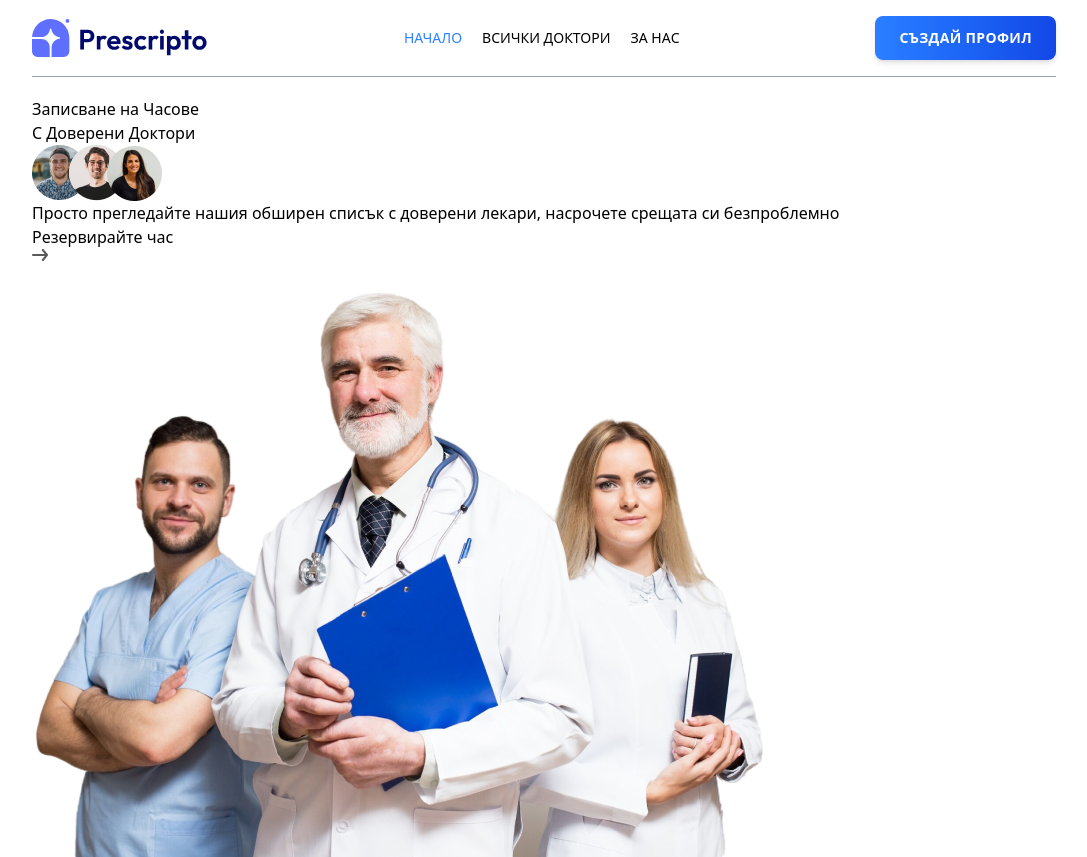
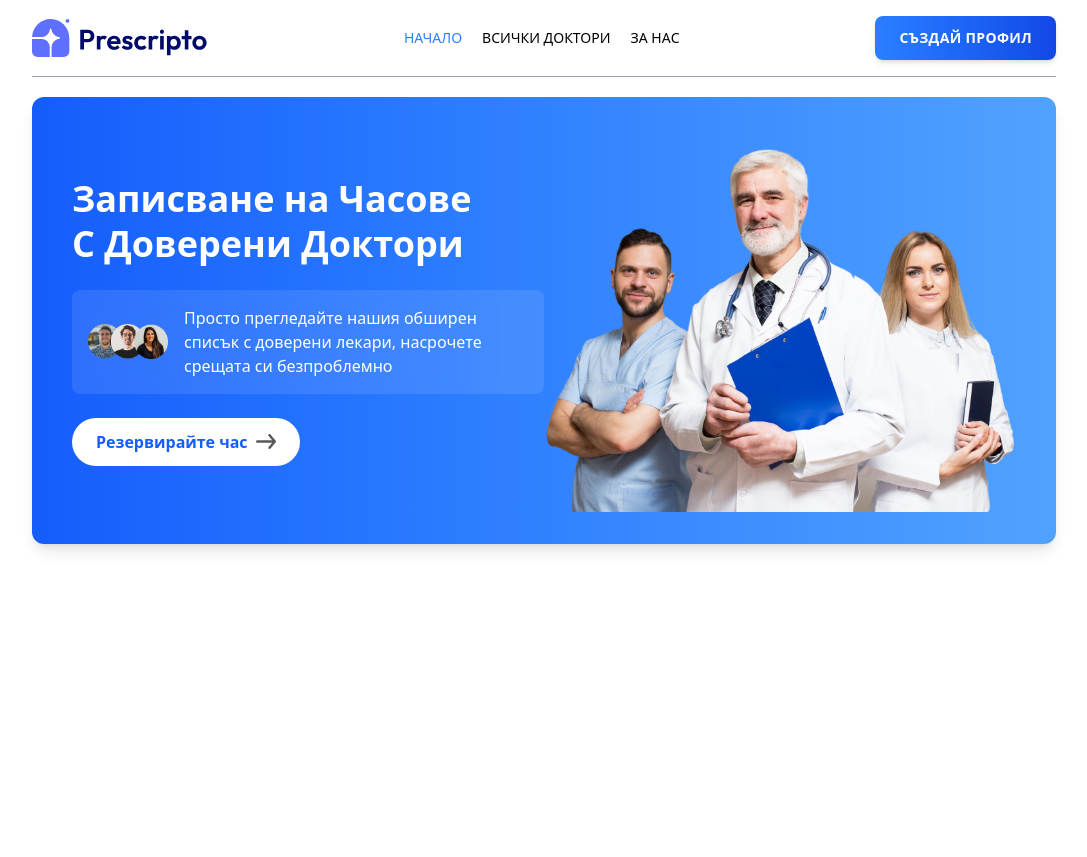
Before and after one commit to asenchochev/my-react-app, a React (Vite) app in the folder frontend/: page / in a window 1280 px wide. Shown: the whole page, without its empty margins (96-1183 px from the left). After the commit the page ends 800 px from the top, so only its background shows below. Built offline with nearby package versions, Linux system fonts and the light colour scheme.

Commit message:
Created style for HEADER

```diff
--- a/frontend/src/components/Header.jsx
+++ b/frontend/src/components/Header.jsx
@@ -3,24 +3,30 @@ import {assets} from '../assets/assets'
 
 const Header = () => {
   return (
-    <div>
+    <div className='flex flex-col md:flex-row justify-between items-center bg-gradient-to-r from-blue-600 to-blue-400 rounded-xl px-6 md:px-10 py-8 shadow-lg'>
       {/* Left side */}
-      <div>
-        <p>
-        Записване на Часове <br /> С Доверени Доктори
+      <div className='flex-1 space-y-6 text-white'>
+        <p className='text-3xl md:text-4xl font-bold leading-tight'>
+          Записване на Часове <br /> С Доверени Доктори
         </p>
-        <div>
-          <img src={assets.group_profiles} alt="" />
-          <p>Просто прегледайте нашия обширен списък с доверени лекари,
-          насрочете срещата си безпроблемно</p>
+        <div className='flex items-center gap-4 bg-white/10 backdrop-blur-sm rounded-lg p-4'>
+          <img src={assets.group_profiles} alt="" className='w-20' />
+          <p className='text-sm md:text-base'>
+            Просто прегледайте нашия обширен списък с доверени лекари,
+            насрочете срещата си безпроблемно
+          </p>
         </div>
-        <a href="">Резервирайте час <img src={assets.arrow_icon} alt="" /></a>
+        <a href="#speciality" className='inline-flex items-center gap-2 bg-white text-blue-600 px-6 py-3 rounded-full font-semibold hover:bg-blue-50 transition-colors'>
+          Резервирайте час
+          <img src={assets.arrow_icon} alt="" className='w-5' />
+        </a>
       </div>
 
       {/* Right Side */}
-      <div>
-        <img src={assets.header_img} alt="" />
-      </div>
+      <div className='flex-1  mt-8 md:mt-0 flex flex-col items-end'>
+  <img src={assets.header_img} alt="" className='max-w-full h-auto' />
+</div>
+
     </div>
   )
 }
```
